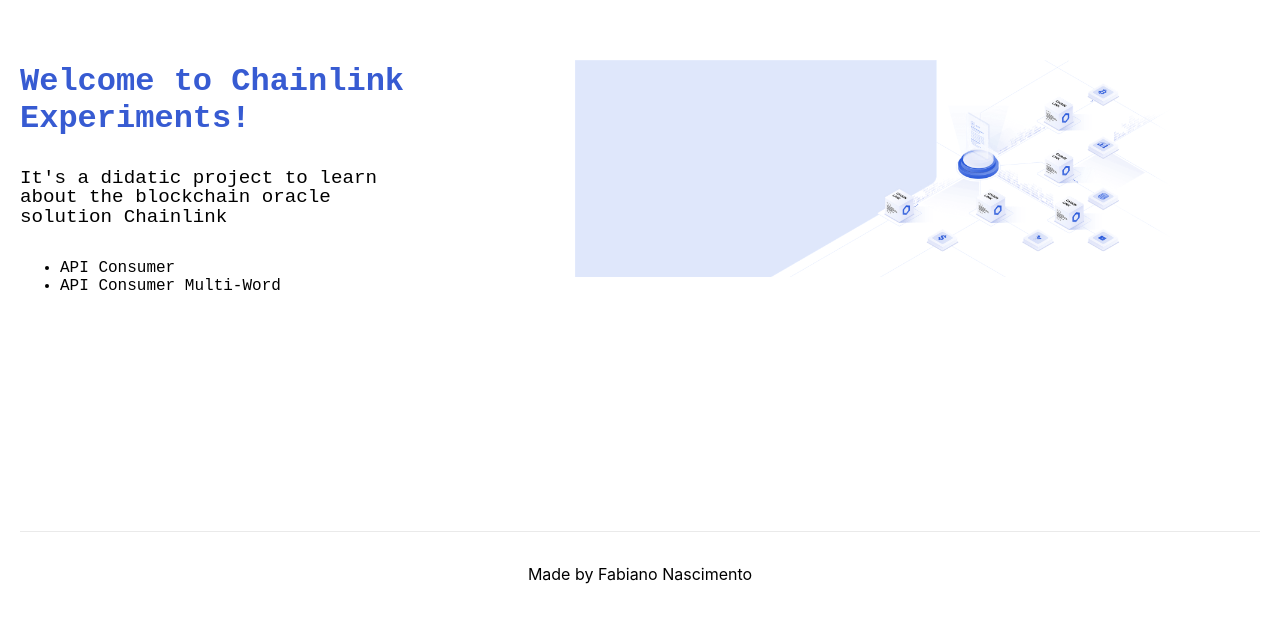
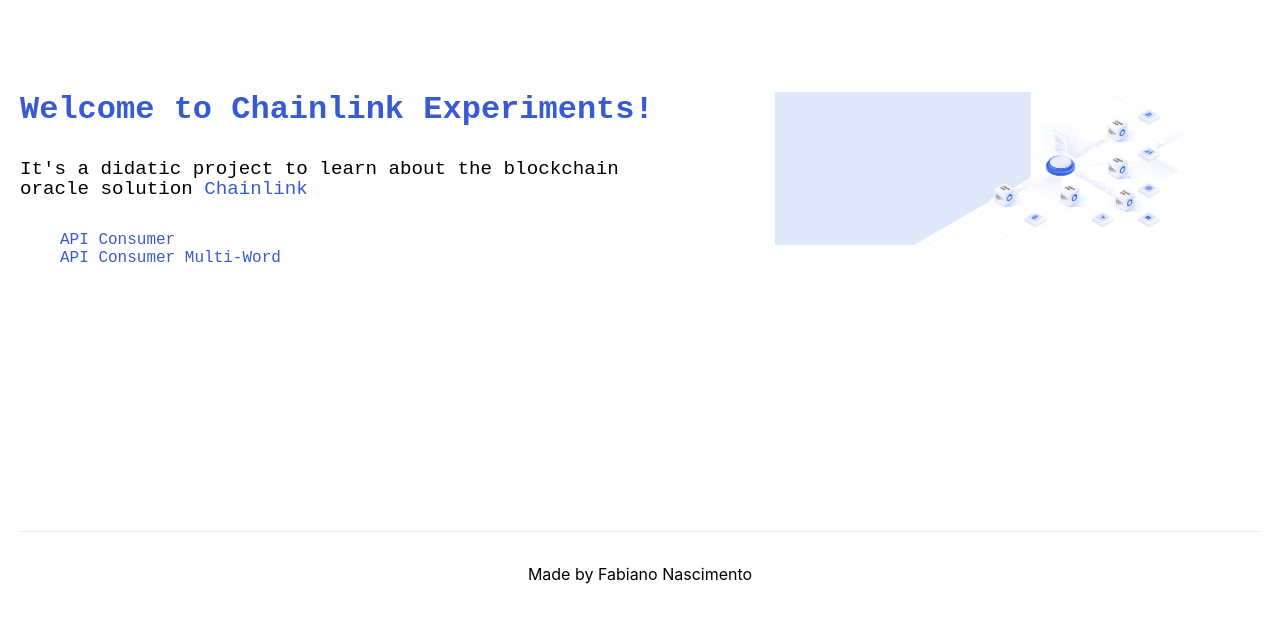
Before and after one commit to fabianorodrigo/chainlink-experiments, a Next.js app in the folder frontNext/: page / in a window 1280 px wide. Shown: the part 209-832 px from the top of the page. Built offline with nearby package versions, Linux system fonts and the light colour scheme.

Commit message:
Visual adjustments

```diff
--- a/frontNext/styles/Home.module.css
+++ b/frontNext/styles/Home.module.css
@@ -24,7 +24,8 @@
 .title {
   font-size: 2rem;
   margin: 2rem 0;
-  color: #375bd2
+  color: #375bd2;
+  white-space: nowrap;
 }
 
 .description {
@@ -45,7 +46,6 @@
   margin-bottom: 2%;
 }
 
-
 @media (max-width: 1000px) {
   .main {
     width: 100%;
--- a/frontNext/styles/globals.css
+++ b/frontNext/styles/globals.css
@@ -7,9 +7,20 @@
 }
 
 a {
-  color: inherit;
+  color: #375bd2;
   text-decoration: none;
 }
+
+a:hover {
+  color: #375bd2;
+  font-weight: bold;
+  text-decoration: underline;
+}
+
+ul {
+  list-style: outside none none;
+}
+
 
 * {
   box-sizing: border-box;
```
